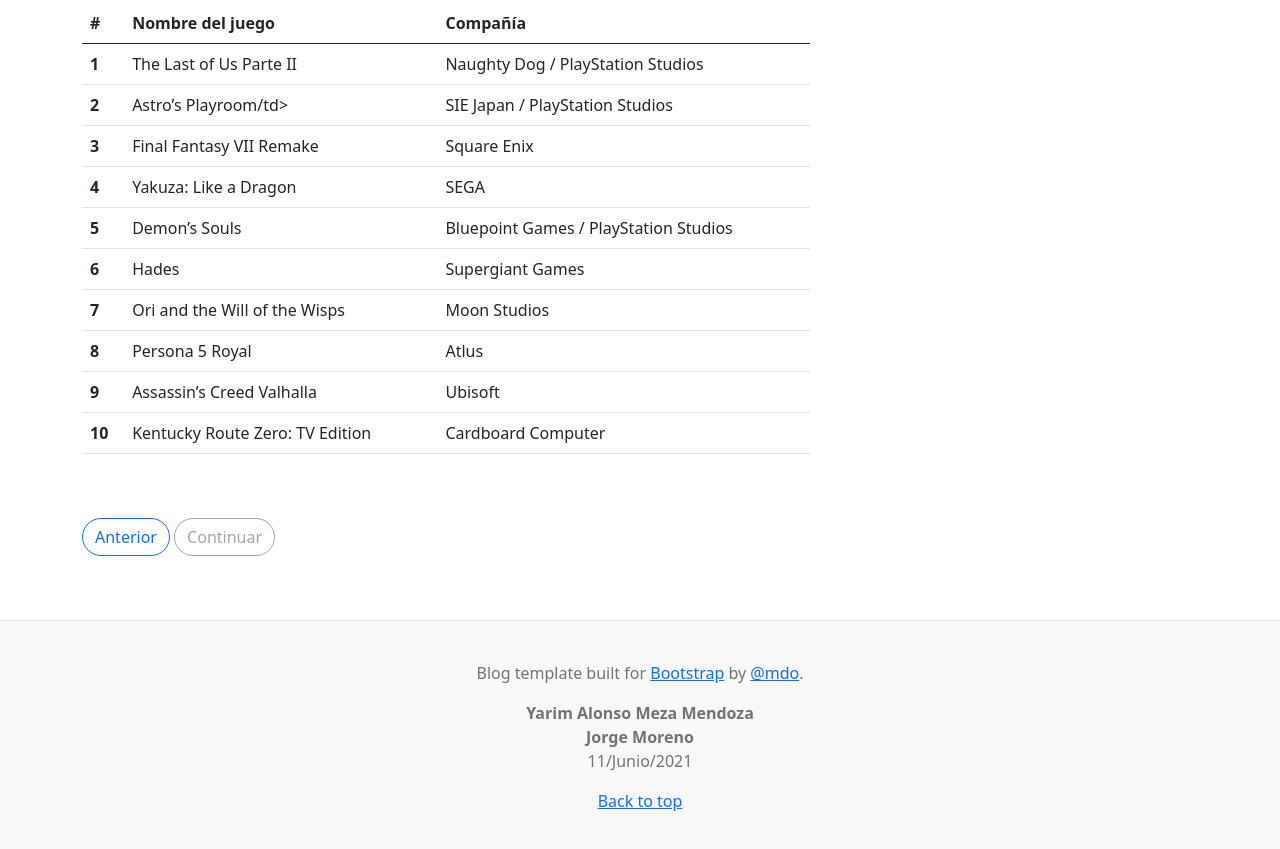
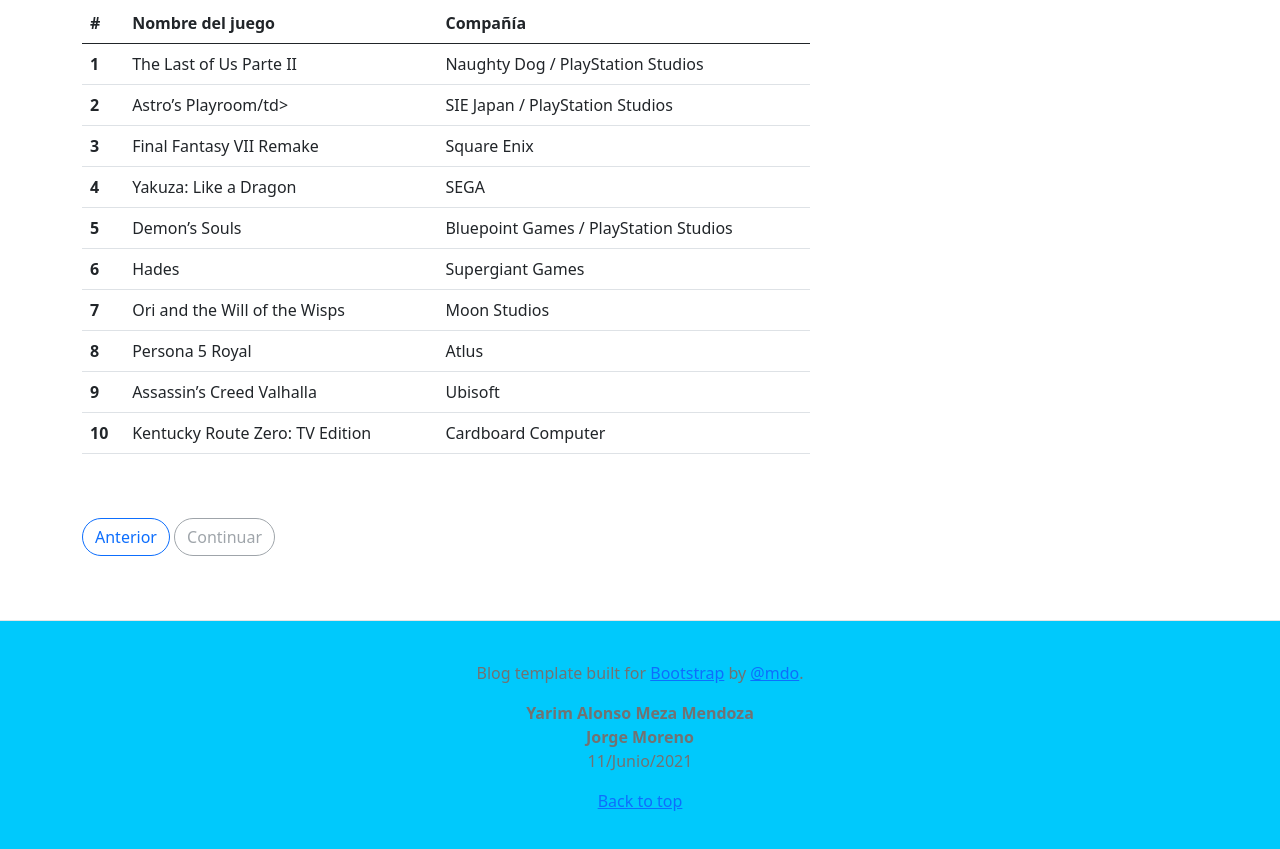
Before and after one commit to Yarim181002/Yarim181002.github.io, a plain HTML site: page index.html in a window 1280 px wide. Shown: the part 4479-5328 px from the top of the page. Drawn offline with nearby package versions, Linux system fonts and the light colour scheme.

Commit message:
Cambio fondo

```diff
--- a/blog.css
+++ b/blog.css
@@ -95,7 +95,7 @@ h1, h2, h3, h4, h5, h6 {
   padding: 2.5rem 0;
   color: #727272;
   text-align: center;
-  background-color: #f9f9f9;
+  background-color: #00c9fc;
   border-top: .05rem solid #e5e5e5;
 }
 .blog-footer p:last-child {
```
